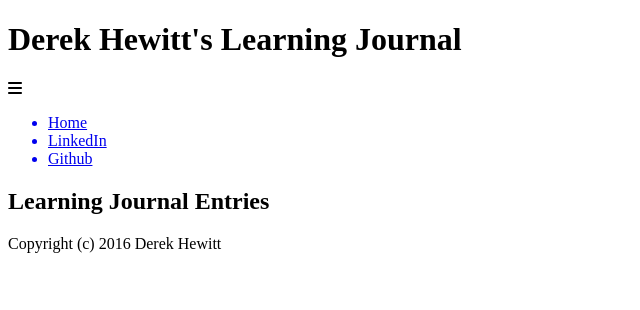
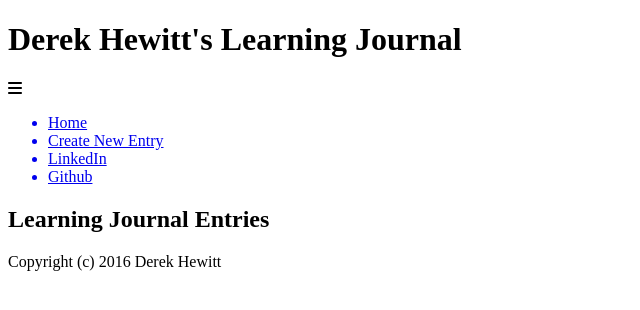
Before and after one commit to derekmhewitt/learning_journal, a Python web app: template learning_journal/templates/index.jinja2 in a window 1280 px wide. Shown: the top 310 px of the page, without its empty margins (0-640 px from the left). Run offline with Jinja, Linux system fonts and the light colour scheme; the template is opened without the code that fills it, so the values that code supplies are empty; some libraries are stand-ins or nearby versions.

Commit message:
entries now sorting by date, date format modified a little, going to try a push to heroku and then start testing

```diff
--- a/learning_journal/templates/index.jinja2
+++ b/learning_journal/templates/index.jinja2
@@ -4,7 +4,7 @@
             {% for entry in all_entries %}
                 <article class="journal_entry">
                     <h3 class="journal_title"><a href="{{ request.route_url('entry_details', id=entry.id) }}">{{ entry.title }}</a></h3>
-                    <p class="journal_date">{{ (entry.creation_date).strftime("%d, %m, %Y") }}</p>
+                    <p class="journal_date">{{ (entry.creation_date).strftime("%d.%m.%Y") }}</p>
                 </article>
             {% endfor %}
 {% endblock %}
--- a/learning_journal/templates/layout.jinja2
+++ b/learning_journal/templates/layout.jinja2
@@ -18,6 +18,7 @@
                 <nav>
                     <ul class="nav_list">
                         <a href="/" class="nav_tab" data-category="articles"><li class="clearfix">Home</li></a>
+                        <a href="/entry_form" class="nav_tab" data-category=""><li>Create New Entry</li></a>
                         <a href="http://www.linkedin.com/in/derek-hewitt"><li>LinkedIn</li></a>
                         <a href="http://github.com/derekmhewitt"><li>Github</li></a>
                     </ul>
--- a/learning_journal/views/views.py
+++ b/learning_journal/views/views.py
@@ -12,7 +12,7 @@ DB_ERROR = "Whoops, there was a problem with the database!"
 
 @view_config(route_name='index', renderer='../templates/index.jinja2')
 def index_view(request):
-    all_entries = request.dbsession.query(Entry).order_by(Entry.id.desc())
+    all_entries = request.dbsession.query(Entry).order_by(Entry.creation_date.desc())
     return {'all_entries': all_entries}
 
 
```
Also changed, not shown: README.md, learning_journal.sqlite.
